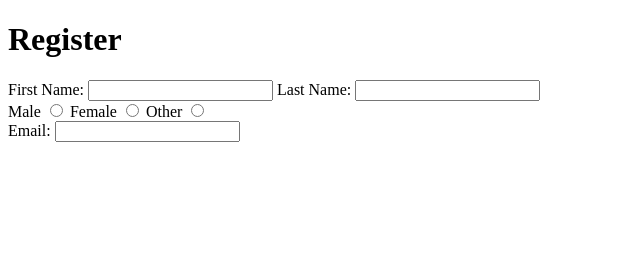
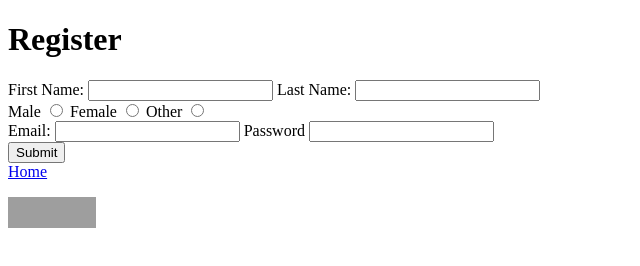
Before and after one commit to JorgeElias0/ejemplos-html-tecweb, a plain HTML site: page registro.html in a window 1280 px wide. Shown: the whole page, without its empty margins (0-640 px from the left). Drawn offline with Linux system fonts and the light colour scheme; grey boxes are pictures that could not be loaded.

Commit message:
Nuevos cambios

```diff
--- a/registro.html
+++ b/registro.html
@@ -4,12 +4,13 @@
         <title>Form Example</title>
     </head>
     <body>
+        <form>
             <div>
                 <h1>Register</h1>
                 <label>First Name:</label>
                 <input type="text" name="first-name">
                 <label>Last Name:</label>
-            <input type="text" name="first-name">
+                <input type="text" name="last-name">
             </div>
             <div>
                 <label>Male</label>
@@ -19,7 +20,24 @@
                 <label>Other</label>
                 <input type="radio" name="genero">
             </div>
+            <div>
                 <label>Email:</label>
                 <input type="text" name="email">
+                <label>Password</label>
+                <input type="password" name="password">
+            </div>
+
+            <!--Boton para enviar la información -->
+            <input type="submit" value="Submit">
+        </form>
+
+        <div>
+            <a href="index.html">Home</a>
+
+            <p>
+                <a href="https://validator.w3.org/check?uri=referer"><img src="http://www.w3.org/Icons/valid-xhtml10"
+                    alt="Valid XHTML 1.0!" height="31" width="88" /></a>
+            </p>
+        </div>
     </body>
 </html>
```
Also changed, not shown: pokemon.html (+2 -0 lines). Lines whose indentation alone changed are shown as unchanged.
